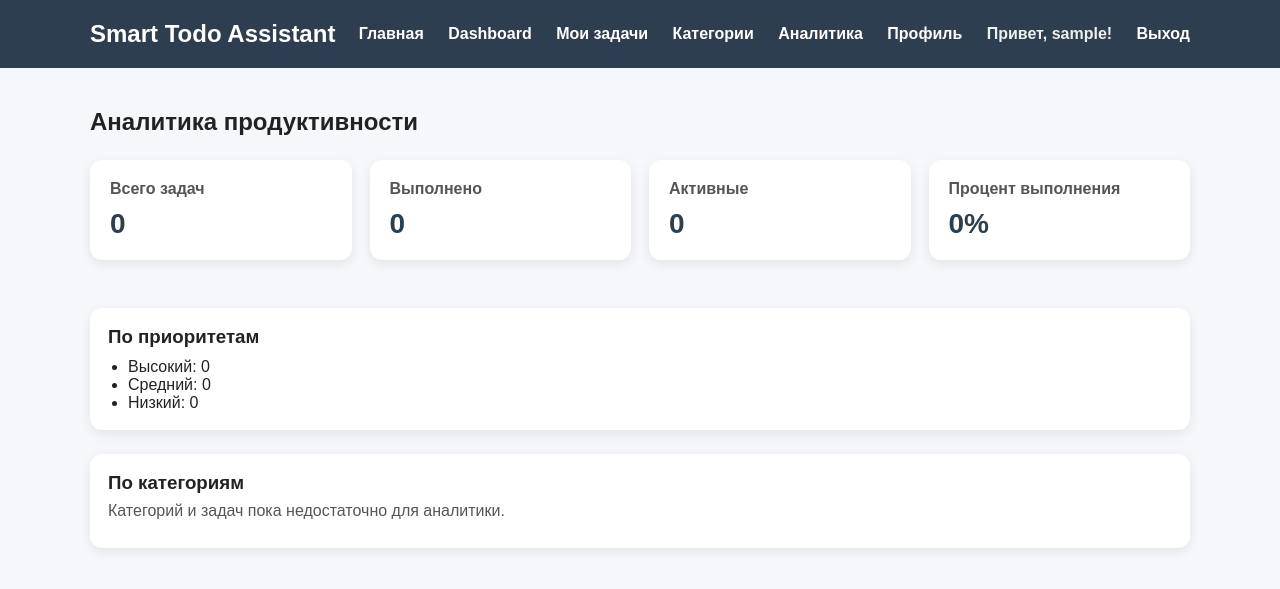
After one commit to wpurrt/smart-assistant, a Flask app: page /analytics/ in a window 1280 px wide. The commit adds this page. Shown: the top 589 px of the page. Run offline with Flask 3, Linux system fonts and the light colour scheme; the visitor is signed in with stand-in values (Sample User, id 1); data that the repository does not hold is empty.

Commit message:
работа над dashboard.html, base.html

```diff
--- a/app/static/css/style.css
+++ b/app/static/css/style.css
@@ -241,3 +241,33 @@ font-weight: bold;
     color: #777;
     font-style: italic;
 }
+
+.stats-grid {
+    display: grid;
+    grid-template-columns: repeat(auto-fit, minmax(180px, 1fr));
+    gap: 18px;
+    margin-bottom: 24px;
+}
+
+.stat-card {
+    background: #ffffff;
+    border-radius: 12px;
+    padding: 20px;
+    box-shadow: 0 4px 12px rgba(0, 0, 0, 0.08);
+}
+
+.stat-card h3 {
+    font-size: 16px;
+    margin-bottom: 10px;
+    color: #555;
+}
+
+.stat-card p {
+    font-size: 28px;
+    font-weight: bold;
+    color: #2c3e50;
+}
+
+.btn-danger:hover {
+    background: #c0392b;
+}
--- /dev/null
+++ b/app/templates/analytics/index.html
@@ -0,0 +1,59 @@
+{% extends "base.html" %}
+
+{% block title %}Аналитика | Smart Todo Assistant{% endblock %}
+
+{% block content %}
+<section class="todo-page">
+    <h2>Аналитика продуктивности</h2>
+
+    <div class="stats-grid">
+        <div class="stat-card">
+            <h3>Всего задач</h3>
+            <p>{{ analytics.total_tasks }}</p>
+        </div>
+
+        <div class="stat-card">
+            <h3>Выполнено</h3>
+            <p>{{ analytics.completed_tasks }}</p>
+        </div>
+
+        <div class="stat-card">
+            <h3>Активные</h3>
+            <p>{{ analytics.active_tasks }}</p>
+        </div>
+
+        <div class="stat-card">
+            <h3>Процент выполнения</h3>
+            <p>{{ analytics.completion_rate }}%</p>
+        </div>
+    </div>
+
+    <div class="task-card">
+        <div class="task-content">
+            <h3>По приоритетам</h3>
+            <ul style="margin-top: 10px; padding-left: 20px;">
+                <li>Высокий: {{ analytics.by_priority.high }}</li>
+                <li>Средний: {{ analytics.by_priority.medium }}</li>
+                <li>Низкий: {{ analytics.by_priority.low }}</li>
+            </ul>
+        </div>
+    </div>
+
+    <div class="task-card">
+        <div class="task-content">
+            <h3>По категориям</h3>
+            {% if analytics.by_category %}
+                <ul style="margin-top: 10px; padding-left: 20px;">
+                    {% for item in analytics.by_category %}
+                        <li>
+                            {{ item.name }} — всего: {{ item.count }}, выполнено: {{ item.done }}
+                        </li>
+                    {% endfor %}
+                </ul>
+            {% else %}
+                <p>Категорий и задач пока недостаточно для аналитики.</p>
+            {% endif %}
+        </div>
+    </div>
+</section>
+{% endblock %}
--- a/app/templates/base.html
+++ b/app/templates/base.html
@@ -15,8 +15,10 @@
             <a href="{{ url_for('main.index') }}">Главная</a>
 
             {% if current_user.is_authenticated %}
+            <a href="{{ url_for('main.dashboard') }}">Dashboard</a>
             <a href="{{ url_for('tasks.list_tasks') }}">Мои задачи</a>
             <a href="{{ url_for('categories.list_categories') }}">Категории</a>
+            <a href="{{ url_for('analytics.analytics_page') }}">Аналитика</a>
             <a href="{{ url_for('profile.profile_page') }}">Профиль</a>
             {% endif %}
 
--- a/app/templates/tasks/list.html
+++ b/app/templates/tasks/list.html
@@ -71,6 +71,8 @@
                     </button>
                 </form>
 
+                <a href="{{ url_for('tasks.edit_task', task_id=task.id) }}" class="btn btn-small btn-secondary">Редактировать</a>
+
                 <form method="POST" action="{{ url_for('tasks.delete_task', task_id=task.id) }}">
                     {{ form.csrf_token }}
                     <button type="submit" class="btn btn-small btn-danger">Удалить</button>
```
Also changed, not shown: app/templates/main/dashboard.html (added, +68 -0 lines), app/templates/tasks/edit.html (added, +40 -0 lines), app/templates/dashboard.html (deleted). Lines whose indentation alone changed are shown as unchanged.
